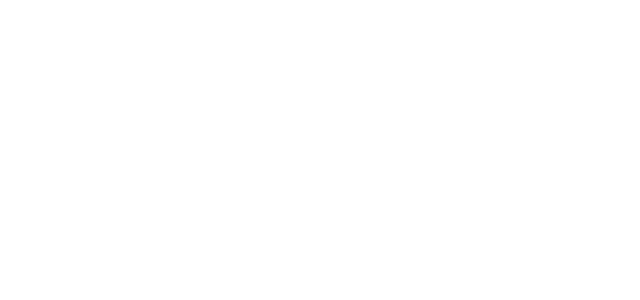
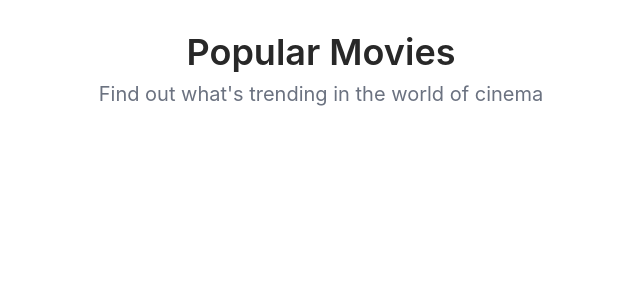
Before and after one commit to okayosilva/popular-movies, a React (Vite) app: page / in a window 1280 px wide. Shown: the top 300 px of the page, without its empty margins (319-959 px from the left). Built offline with nearby package versions, Linux system fonts and the light colour scheme; no server answers.

Commit message:
feat: movie list

```diff
--- a/src/App.tsx
+++ b/src/App.tsx
@@ -1,6 +1,12 @@
+import { MovieList } from "./components/movieList";
+import { Wrapper } from "./components/wrapper";
 
 function App() {
-  return <></>;
+  return (
+    <Wrapper>
+      <MovieList />
+    </Wrapper>
+  );
 }
 
 export default App;
--- /dev/null
+++ b/src/components/movieList.tsx
@@ -0,0 +1,25 @@
+import { useEffect, useState } from "react";
+import { getPopularMovies } from "../services/movieApiService";
+import { Movie } from "../types/movies";
+
+export function MovieList() {
+  const [movies, setMovies] = useState<Movie[]>();
+
+  useEffect(() => {
+    const fetchMovies = async () => {
+      const popularMovies = await getPopularMovies();
+      console.log(popularMovies);
+      setMovies(popularMovies);
+    };
+
+    fetchMovies();
+  }, []);
+  return (
+    <div className="flex flex-col items-center justify-center">
+      <h1 className="text-4xl font-semibold">Popular Movies</h1>
+      <p className="mt-2 text-xl text-gray-500">
+        Find out what's trending in the world of cinema
+      </p>
+    </div>
+  );
+}
--- /dev/null
+++ b/src/components/wrapper.tsx
@@ -0,0 +1,13 @@
+import { ReactNode } from "react";
+
+type WrapperProps = {
+  children: ReactNode;
+};
+
+export function Wrapper({ children }: WrapperProps) {
+  return (
+    <div className="flex min-h-screen w-full max-w-7xl flex-col items-center px-4 py-8">
+      {children}
+    </div>
+  );
+}
--- a/src/index.css
+++ b/src/index.css
@@ -2,9 +2,9 @@
 @tailwind components;
 @tailwind utilities;
 
-
 * {
   box-sizing: border-box;
+  color: #282828;
   font-synthesis: none;
   text-rendering: optimizeLegibility;
   -webkit-font-smoothing: antialiased;
@@ -18,7 +18,7 @@
 body {
   min-height: 100vh;
   background-color: var(--gray);
-  font-family: 'Inter', sans-serif;
+  font-family: "Inter", sans-serif;
 }
 
 button {
```
